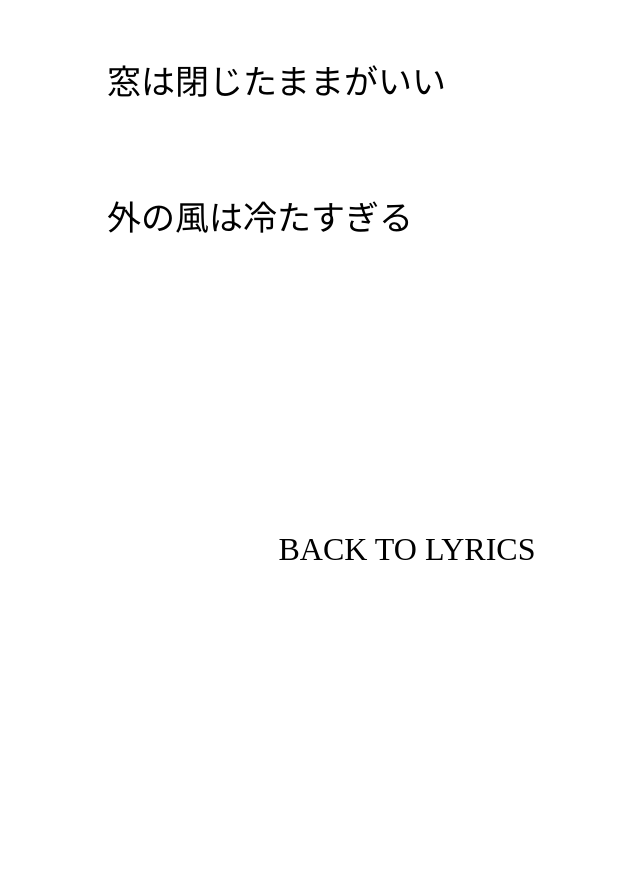
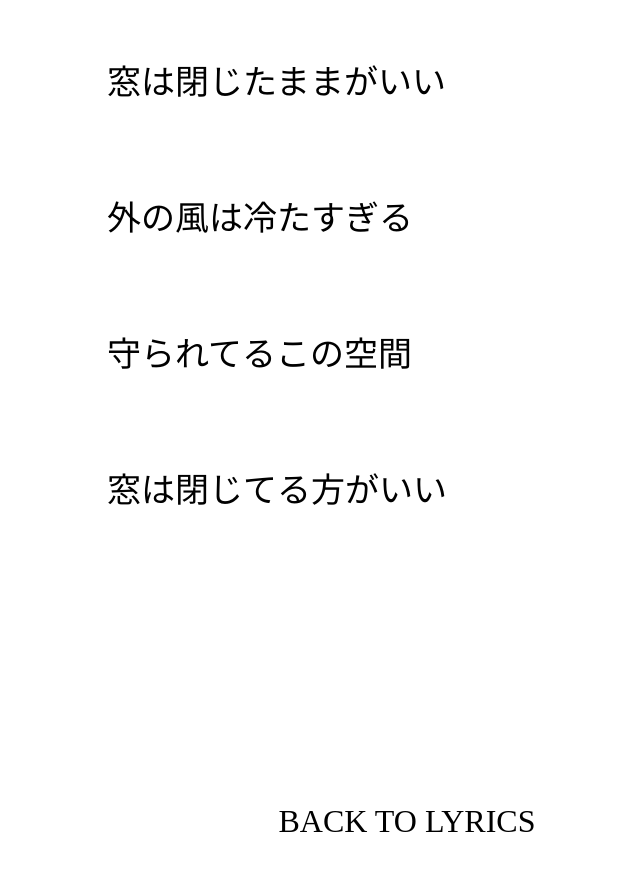
Before and after one commit to ohlucinda/jemlyrics, a Jekyll site: the page built from _posts/2026-03-18-庵間.md, in a window 1280 px wide and 900 px high, scrolled down 3872 px. Shown: the top 871 px of the window, without its empty margins (233-873 px from the left). Built offline with Jekyll 4.4.1, drawn with Linux system fonts in a browser that asks for light colours; some web fonts are replaced; before the commit the page ends 4500 px from its top, so only the background shows below that.

Commit message:
Update 2026-03-18-庵間.md

```diff
--- a/_posts/2026-03-18-庵間.md
+++ b/_posts/2026-03-18-庵間.md
@@ -36,3 +36,5 @@ title: 庵間
 
 窓は閉じたままがいい
 外の風は冷たすぎる
+守られてるこの空間
+窓は閉じてる方がいい
```
